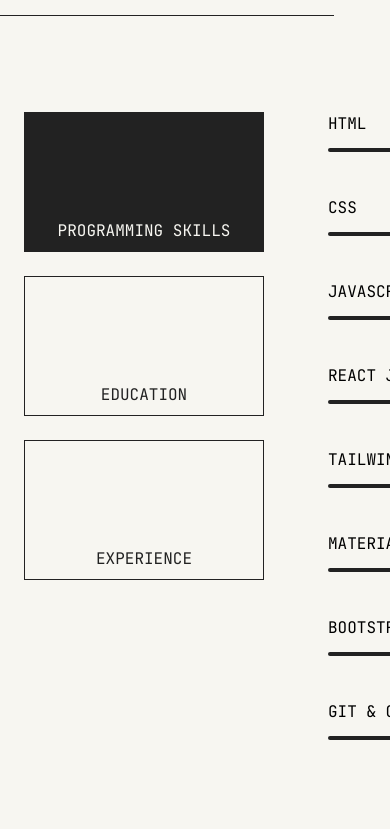
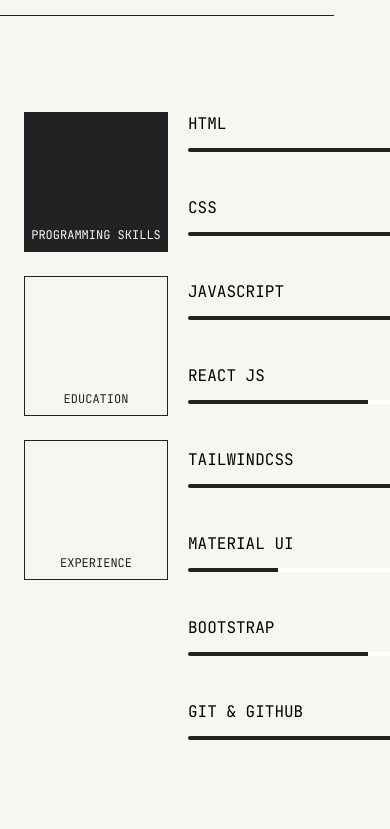
Before and after one commit to masoumehmohebbi/react-accordion-portfolio, a React (Vite) app: page / in a window 390 px wide. Shown: the part 1695-2524 px from the top of the page. Built offline with nearby package versions, Linux system fonts and the light colour scheme; a web font is replaced by a local one.

Commit message:
Updated Styles SkillBar.jsx

```diff
--- a/src/components/SkillBar.jsx
+++ b/src/components/SkillBar.jsx
@@ -14,18 +14,18 @@ export default function SkillBar() {
     setToggleState(id);
   };
   return (
-    <section className="mt-24 h-screen relative">
+    <section className="my-24 lg:mb-0 h-screen relative">
       {tabData &&
         tabData.map((tab) => (
           <div key={tab.id} className="flex m-6 h-[140px]">
             <ul className="uppercase flex flex-col gap-y-4">
               <li
                 onClick={() => toggleTab(tab.id)}
-                className={` flex items-end justify-center pb-2  ${
+                className={` flex items-end justify-center pb-2 cursor-pointer  ${
                   toggleState === tab.id
-                    ? "bg-primary text-secondary border border-primary"
-                    : "bg-secondary text-primary"
-                } h-60 w-60 text-primary border border-primary`}
+                    ? "bg-primary dark:bg-secondary text-secondary dark:text-primary border border-primary dark:border-secondary"
+                    : "bg-secondary dark:bg-primary text-primary dark:text-secondary"
+                } h-60 w-36 text-xs lg:text-base xl:w-60 text-primary border border-primary dark:border-secondary`}
               >
                 {tab.title}
               </li>
@@ -72,7 +72,7 @@ function Progressbar({ value }) {
     }
   }, [value]);
   return (
-    <section className=" flex flex-col font-jetbrains pl-16 gap-y-11">
+    <section className=" flex flex-col font-jetbrains pl-5 lg:pl-16 gap-y-11">
       {skillData &&
         skillData.map((item) => (
           <article key={item.id} className="flex flex-col">
@@ -83,9 +83,9 @@ function Progressbar({ value }) {
                 <p>%</p>
               </div>
             </div>
-            <div className="w-[450px] flex justify-start items-stretch rounded-2xl bg-white overflow-hidden">
+            <div className="w-[450px] flex justify-start items-stretch rounded-2xl bg-white dark:bg-black overflow-hidden">
               <motion.div
-                className="w-[0%] border-b-4 border-inset border-primary"
+                className="w-[0%] border-b-4 border-inset border-primary dark:border-secondary"
                 animate={{
                   width: `${item.percent}%`,
                 }}
```
